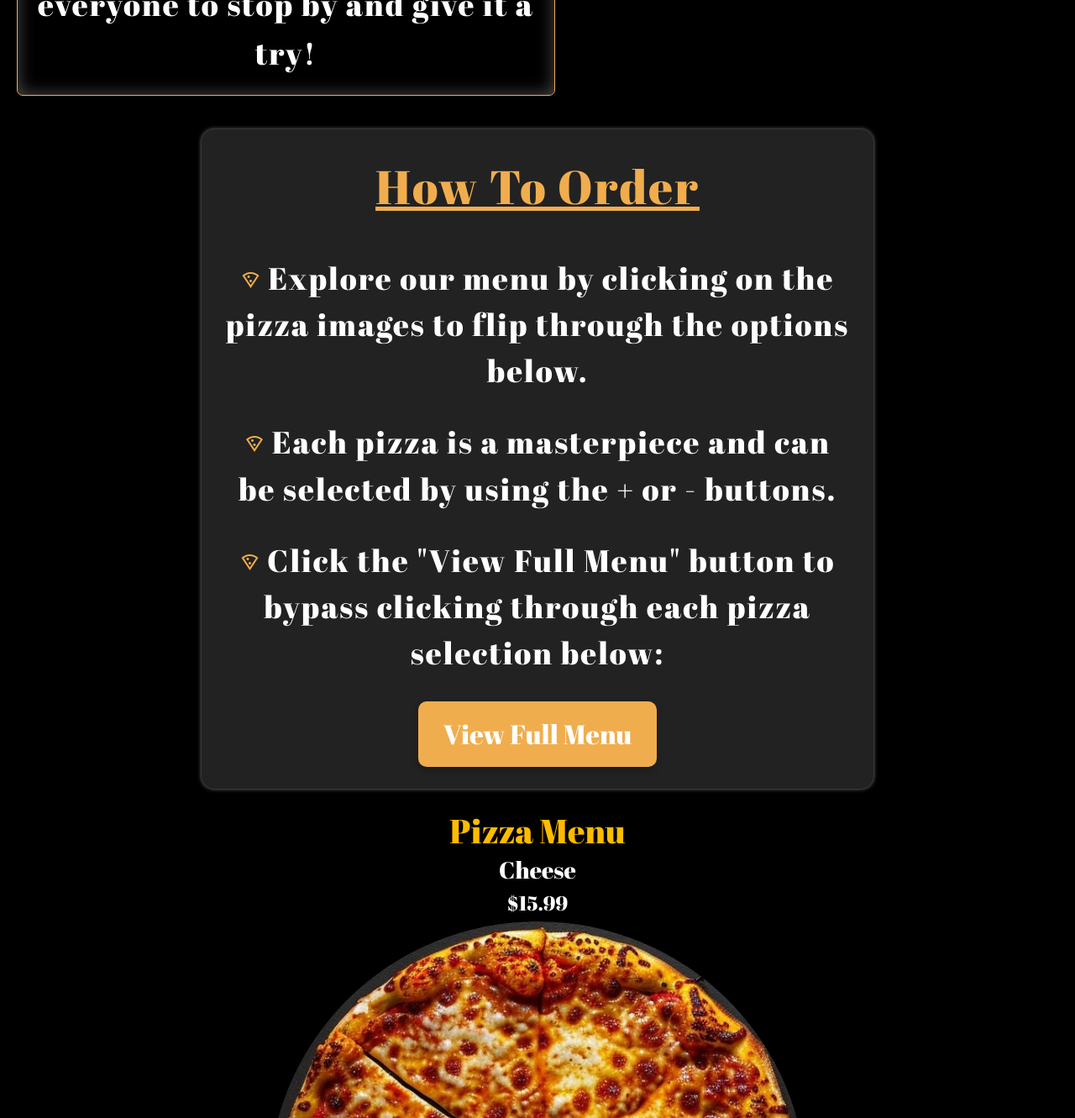
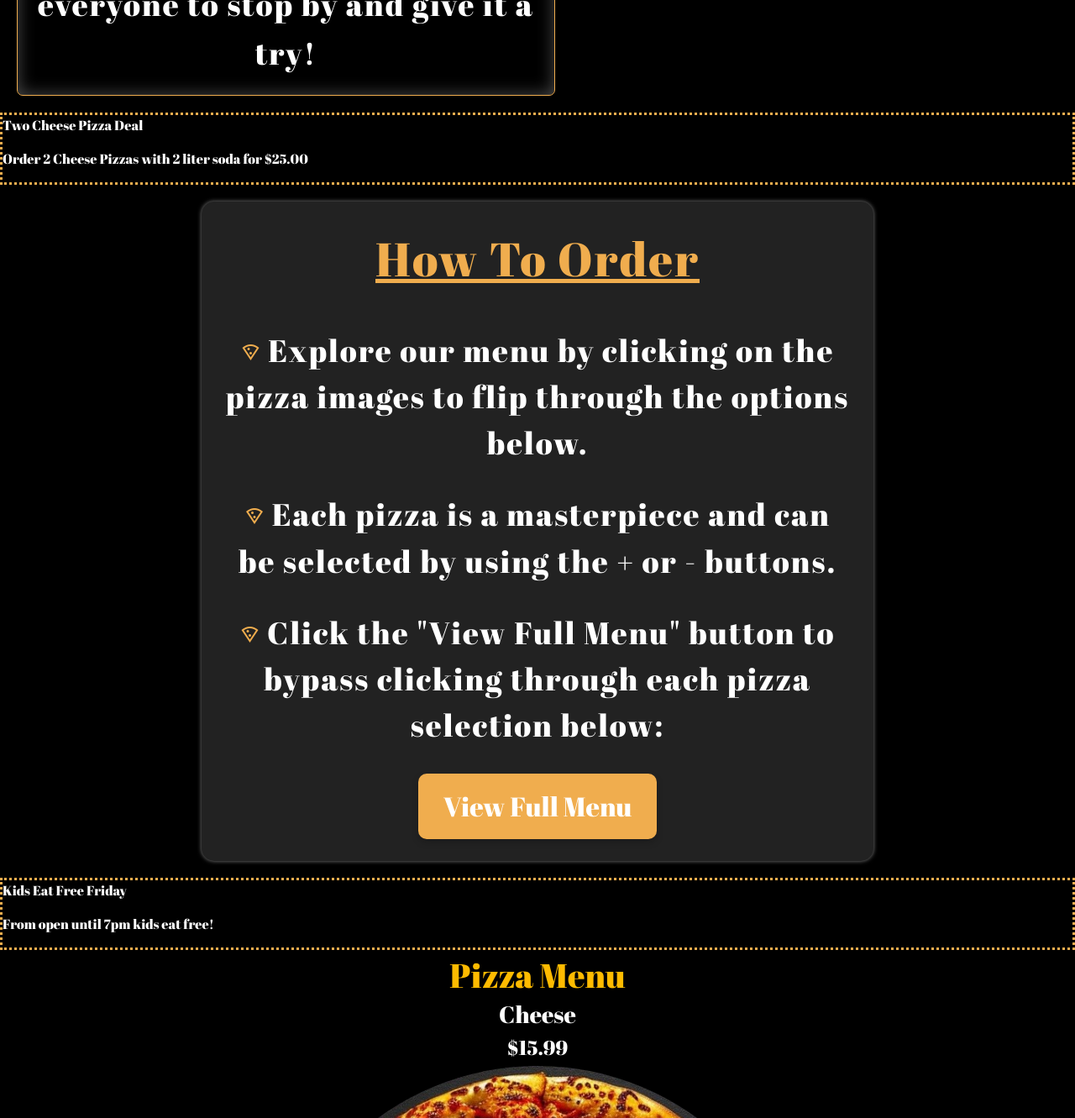
Before and after one commit to jessicacousins/javascript_game_2, a website: page index.html in a window 1280 px wide. Shown: the part 1840-3171 px from the top of the page at 84% size. Drawn offline with nearby package versions, Linux system fonts and the light colour scheme.

Commit message:
side pizza deals started

```diff
--- a/index.html
+++ b/index.html
@@ -48,6 +48,11 @@
         <img class="pizzaShop" src="pizzaShop.png" alt="Pizza Shop" />
       </div>
 
+      <div class="pizzaDeal1">
+        <p>Two Cheese Pizza Deal</p>
+        <p>Order 2 Cheese Pizzas with 2 liter soda for $25.00</p>
+      </div>
+
       <div class="howToOrderArea card-body">
         <ul class="howToOrder">
           <p class="card-title">How To Order</p>
@@ -75,6 +80,11 @@
             View Full Menu
           </button>
         </ul>
+      </div>
+
+      <div class="pizzaDeal2">
+        <p>Kids Eat Free Friday</p>
+        <p>From open until 7pm kids eat free!</p>
       </div>
 
       <div id="menu">
--- a/styles.css
+++ b/styles.css
@@ -368,6 +368,14 @@ img {
   text-align: left;
 } */
 
+.pizzaDeal1 {
+  border: 3px dotted #f0ad4e;
+}
+
+.pizzaDeal2 {
+  border: 3px dotted #f0ad4e;
+}
+
 .checkoutSection {
   position: fixed;
   top: 700px;
```
